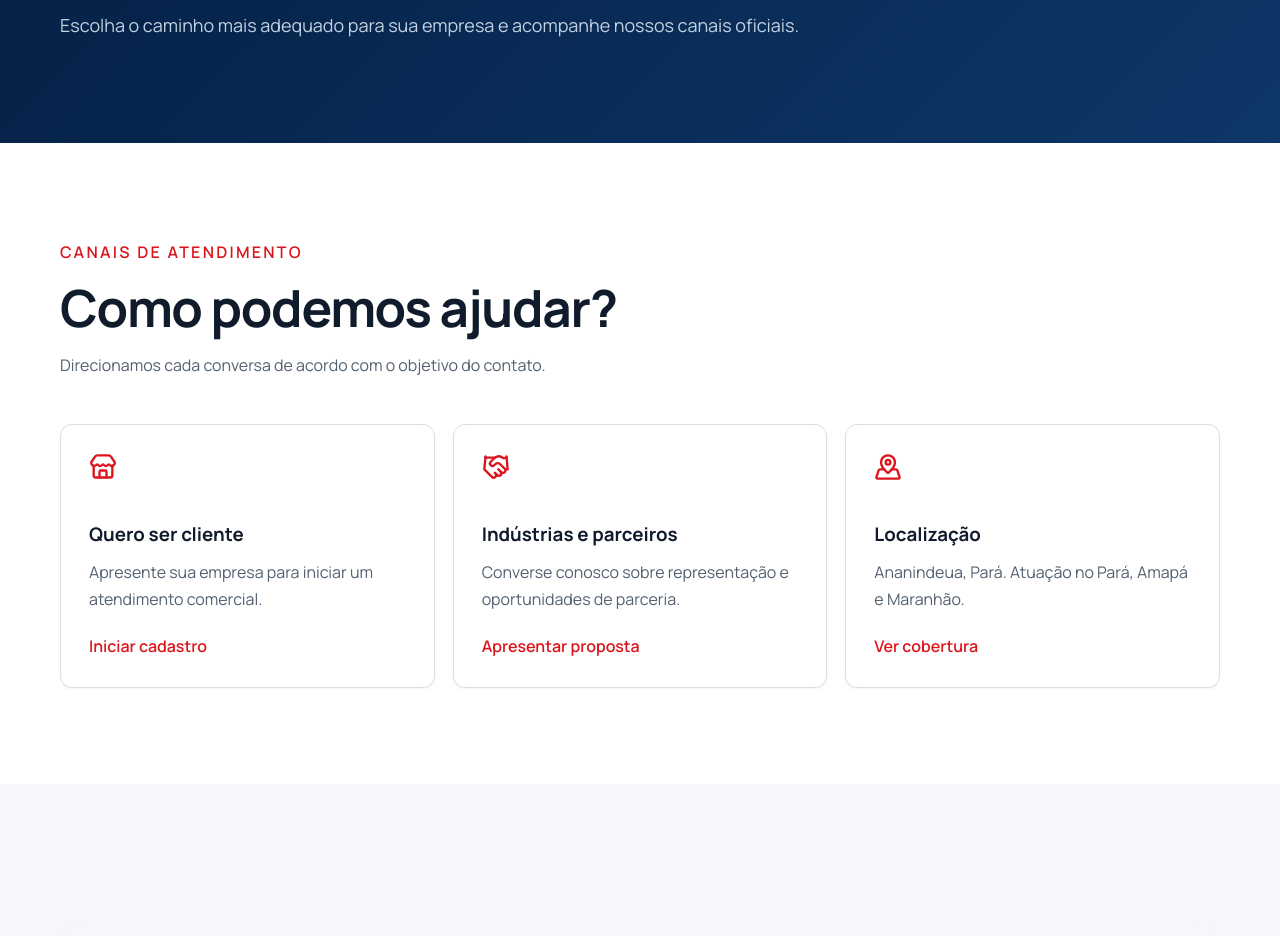
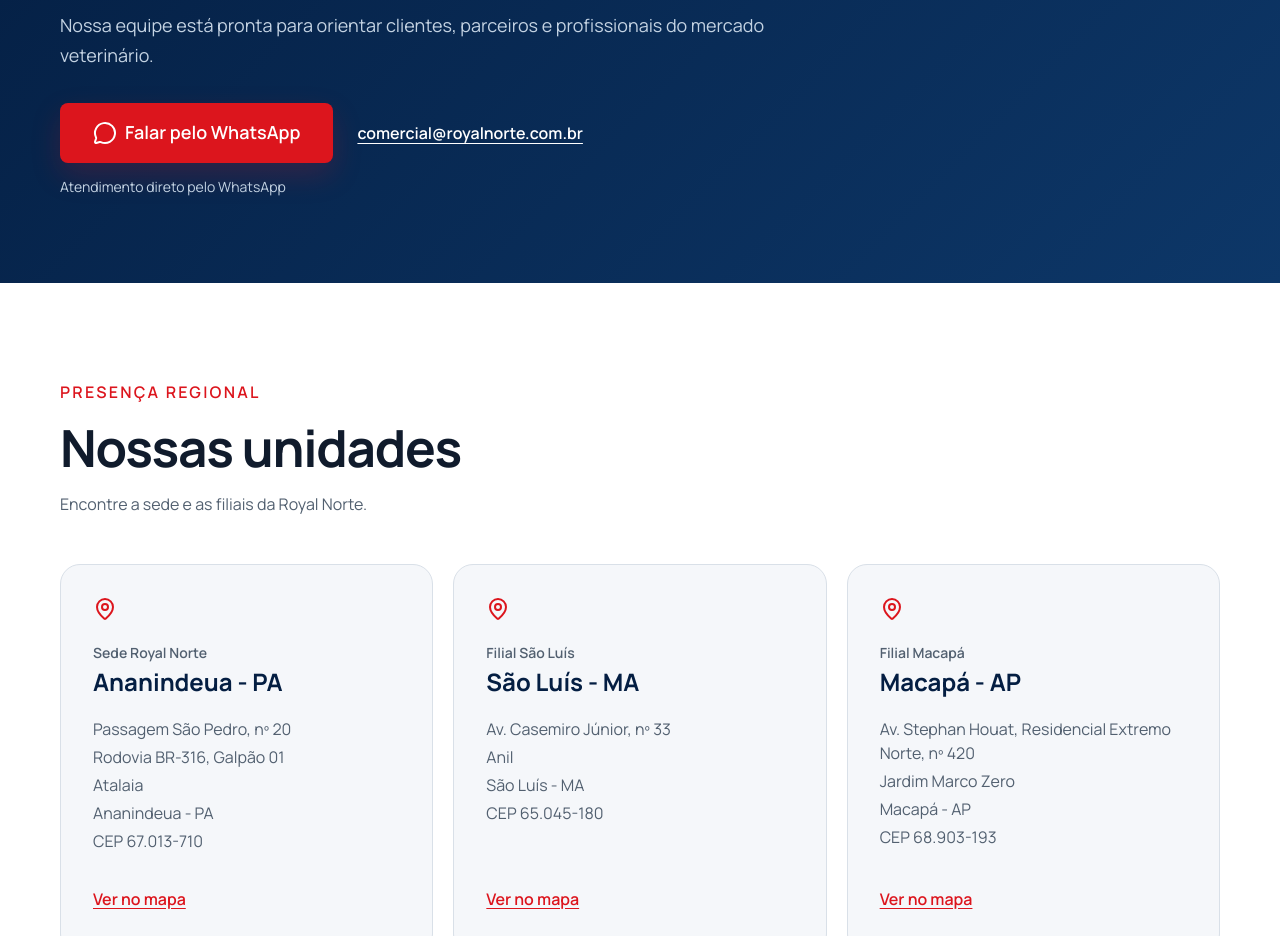
Before and after one commit to distribuidoraroyalnorte-beep/ecossitema, a React (Vite) app: page /contato in a window 1280 px wide. Shown: the part 236-1172 px from the top of the page. Built offline with nearby package versions, Linux system fonts and the light colour scheme.

Commit message:
feat: adiciona unidades e destaca contato por WhatsApp

```diff
--- a/src/components/Footer.tsx
+++ b/src/components/Footer.tsx
@@ -44,7 +44,14 @@
         <div>
           <h4>{footerContent.locationTitle}</h4>
           <span className="inline">
-            <MapPin size={16} /> {site.contact.address}
+            <MapPin size={16} /> Sede: {site.locations[0].city} - {site.locations[0].state}
+          </span>
+          <span>
+            Filiais:{' '}
+            {site.locations
+              .slice(1)
+              .map((location) => `${location.city} - ${location.state}`)
+              .join(' · ')}
           </span>
           <a
             className="inline"
@@ -57,7 +64,6 @@
           <a className="inline" href={`mailto:${site.contact.email}`}>
             <Mail size={16} /> {site.contact.email}
           </a>
-          <span>{footerContent.locationText}</span>
         </div>
       </div>
       <div className="container footer-bottom">
--- a/src/data/content.ts
+++ b/src/data/content.ts
@@ -523,37 +523,20 @@
 export const contactContent = {
   hero: {
     eyebrow: 'Contato',
-    title: 'Fale com a Royal Norte.',
-    text: 'Escolha o caminho mais adequado para sua empresa e acompanhe nossos canais oficiais.',
+    title: 'Fale com a Royal Norte',
+    text: 'Nossa equipe está pronta para orientar clientes, parceiros e profissionais do mercado veterinário.',
   } satisfies HeroContent,
-  channels: {
-    eyebrow: 'Canais de atendimento',
-    title: 'Como podemos ajudar?',
-    text: 'Direcionamos cada conversa de acordo com o objetivo do contato.',
+  whatsapp: {
+    label: 'Falar pelo WhatsApp',
+    ariaLabel: 'Falar com a Royal Norte pelo WhatsApp em uma nova aba',
+    message: 'Olá! Vim pelo site da Royal Norte e gostaria de falar com a equipe.',
+    note: 'Atendimento direto pelo WhatsApp',
+  },
+  units: {
+    eyebrow: 'Presença regional',
+    title: 'Nossas unidades',
+    text: 'Encontre a sede e as filiais da Royal Norte.',
   } satisfies SectionIntro,
-  cards: [
-    {
-      icon: 'store',
-      title: 'Quero ser cliente',
-      text: 'Apresente sua empresa para iniciar um atendimento comercial.',
-      to: '/seja-cliente',
-      label: 'Iniciar cadastro',
-    },
-    {
-      icon: 'handshake',
-      title: 'Indústrias e parceiros',
-      text: 'Converse conosco sobre representação e oportunidades de parceria.',
-      to: '/parceiros',
-      label: 'Apresentar proposta',
-    },
-    {
-      icon: 'map',
-      title: 'Localização',
-      text: `${site.contact.address}. Atuação no Pará, Amapá e Maranhão.`,
-      to: '/cobertura',
-      label: 'Ver cobertura',
-    },
-  ] satisfies (CardContent & { to: string; label: string })[],
   social: {
     title: 'Acompanhe a Royal Norte',
     text: 'Conteúdo, novidades das marcas e ações do mercado veterinário.',
--- a/src/data/site.ts
+++ b/src/data/site.ts
@@ -29,6 +29,48 @@
 
 const maranhaoBrands = ['MSD Saúde Animal', 'Alere', 'Hebron Vet', 'PethyGroup'] as const
 
+export type SiteLocation = {
+  name: string
+  label: 'Sede' | 'Filial'
+  city: string
+  state: string
+  address: string
+  complement?: string
+  district: string
+  zipCode: string
+}
+
+const locations: SiteLocation[] = [
+  {
+    name: 'Sede Royal Norte',
+    label: 'Sede',
+    city: 'Ananindeua',
+    state: 'PA',
+    address: 'Passagem São Pedro, nº 20',
+    complement: 'Rodovia BR-316, Galpão 01',
+    district: 'Atalaia',
+    zipCode: '67.013-710',
+  },
+  {
+    name: 'Filial São Luís',
+    label: 'Filial',
+    city: 'São Luís',
+    state: 'MA',
+    address: 'Av. Casemiro Júnior, nº 33',
+    district: 'Anil',
+    zipCode: '65.045-180',
+  },
+  {
+    name: 'Filial Macapá',
+    label: 'Filial',
+    city: 'Macapá',
+    state: 'AP',
+    address: 'Av. Stephan Houat, Residencial Extremo Norte, nº 420',
+    district: 'Jardim Marco Zero',
+    zipCode: '68.903-193',
+  },
+]
+
 export const site = {
   since: 2005,
   portalUrl: 'https://app.royalnortedistribuidora.com.br',
@@ -57,16 +99,11 @@
       brands: maranhaoBrands,
     },
   ],
-  locations: [
-    { city: 'Ananindeua', state: 'PA', label: 'Sede' },
-    { city: 'Marabá', state: 'PA', label: 'Unidade' },
-    { city: 'Macapá', state: 'AP', label: 'Unidade' },
-  ],
+  locations,
   contact: {
     phone: '+55 91 98247-2700',
     whatsapp: '5591982472700',
     email: 'comercial@royalnorte.com.br',
-    address: 'Ananindeua, Pará',
   },
   brands: paraBrands,
   segments: [
@@ -118,7 +155,6 @@
   navigationTitle: 'Navegação',
   institutionalTitle: 'Institucional',
   locationTitle: 'Localização',
-  locationText: 'Sede e unidades regionais',
   rights: 'Todos os direitos reservados.',
   privacyLabel: 'Política de Privacidade',
 } as const
--- a/src/pages/Contact.tsx
+++ b/src/pages/Contact.tsx
@@ -1,16 +1,76 @@
-import { Instagram, Linkedin } from 'lucide-react'
-import CardGrid from '../components/Cards'
-import Hero from '../components/Hero'
+import { Instagram, Linkedin, MapPin, MessageCircle } from 'lucide-react'
 import InstitutionalSection from '../components/InstitutionalSection'
 import { contactContent } from '../data/content'
 import { brand } from '../data/brand'
+import { site } from '../data/site'
+import type { SiteLocation } from '../data/site'
+
+function mapsUrl(location: SiteLocation) {
+  const address = [
+    location.address,
+    location.complement,
+    location.district,
+    `${location.city} - ${location.state}`,
+    `CEP ${location.zipCode}`,
+  ]
+    .filter(Boolean)
+    .join(', ')
+
+  return `https://www.google.com/maps/search/?api=1&query=${encodeURIComponent(address)}`
+}
 
 export default function Contact() {
+  const whatsappUrl = `https://wa.me/${site.contact.whatsapp}?${new URLSearchParams({ text: contactContent.whatsapp.message })}`
+
   return (
     <>
-      <Hero content={contactContent.hero} />
-      <InstitutionalSection intro={contactContent.channels}>
-        <CardGrid items={contactContent.cards} columns={3} />
+      <section className="page-hero contact-hero">
+        <div className="container">
+          <span className="eyebrow">{contactContent.hero.eyebrow}</span>
+          <h1>{contactContent.hero.title}</h1>
+          <p>{contactContent.hero.text}</p>
+          <div className="contact-actions">
+            <a
+              className="btn primary contact-whatsapp"
+              href={whatsappUrl}
+              target="_blank"
+              rel="noopener noreferrer"
+              aria-label={contactContent.whatsapp.ariaLabel}
+            >
+              <MessageCircle aria-hidden="true" size={24} />
+              {contactContent.whatsapp.label}
+            </a>
+            <a className="contact-email" href={`mailto:${site.contact.email}`}>
+              {site.contact.email}
+            </a>
+          </div>
+          <span className="contact-channel-note">{contactContent.whatsapp.note}</span>
+        </div>
+      </section>
+      <InstitutionalSection intro={contactContent.units}>
+        <div className="contact-units">
+          {site.locations.map((location) => (
+            <article className="contact-unit" key={`${location.city}-${location.state}`}>
+              <MapPin aria-hidden="true" size={24} />
+              <span className="contact-unit-label">{location.name}</span>
+              <h3>
+                {location.city} - {location.state}
+              </h3>
+              <address>
+                <span>{location.address}</span>
+                {location.complement && <span>{location.complement}</span>}
+                <span>{location.district}</span>
+                <span>
+                  {location.city} - {location.state}
+                </span>
+                <span>CEP {location.zipCode}</span>
+              </address>
+              <a href={mapsUrl(location)} target="_blank" rel="noopener noreferrer">
+                Ver no mapa
+              </a>
+            </article>
+          ))}
+        </div>
       </InstitutionalSection>
       <section className="section muted">
         <div className="container social-panel">
--- a/src/styles.css
+++ b/src/styles.css
@@ -592,6 +592,83 @@
   color: #c3d2e2;
   font-size: 18px;
   line-height: 1.7;
+}
+.contact-actions {
+  display: flex;
+  align-items: center;
+  flex-wrap: wrap;
+  gap: var(--space-6);
+  margin-top: var(--space-8);
+}
+.contact-whatsapp {
+  min-height: 60px;
+  padding-inline: var(--space-8);
+  font-size: 18px;
+}
+.contact-whatsapp svg {
+  flex: none;
+}
+.contact-email {
+  color: #fff;
+  font-weight: var(--font-weight-semibold);
+  text-decoration: underline;
+  text-underline-offset: 4px;
+  overflow-wrap: anywhere;
+}
+.contact-channel-note {
+  display: block;
+  margin-top: var(--space-3);
+  color: #c3d2e2;
+  font-size: 14px;
+}
+.contact-units {
+  display: grid;
+  grid-template-columns: repeat(3, minmax(0, 1fr));
+  gap: var(--space-5);
+}
+.contact-unit {
+  min-width: 0;
+  display: flex;
+  flex-direction: column;
+  align-items: flex-start;
+  padding: var(--space-8);
+  border: 1px solid var(--color-border);
+  border-radius: var(--radius-2xl);
+  background: var(--color-surface);
+}
+.contact-unit > svg {
+  color: var(--color-action);
+}
+.contact-unit-label {
+  margin-top: var(--space-5);
+  color: var(--color-text-muted);
+  font-size: 14px;
+  font-weight: var(--font-weight-semibold);
+}
+.contact-unit h3 {
+  margin: var(--space-1) 0 var(--space-5);
+  color: var(--color-primary);
+  font-size: 24px;
+  line-height: var(--line-height-heading);
+}
+.contact-unit address {
+  display: grid;
+  gap: var(--space-1);
+  margin-bottom: var(--space-6);
+  color: var(--color-text-muted);
+  font-style: normal;
+  line-height: 1.5;
+  overflow-wrap: anywhere;
+}
+.contact-unit a {
+  display: inline-flex;
+  align-items: center;
+  min-height: 44px;
+  margin-top: auto;
+  color: var(--color-action);
+  font-weight: var(--font-weight-semibold);
+  text-decoration: underline;
+  text-underline-offset: 3px;
 }
 .split {
   display: grid;
@@ -1201,6 +1278,9 @@
   max-height: 52px;
 }
 @media (max-width: 980px) {
+  .contact-units {
+    grid-template-columns: repeat(2, minmax(0, 1fr));
+  }
   .main-nav {
     position: absolute;
     top: var(--header-height);
@@ -1302,6 +1382,20 @@
   }
 }
 @media (max-width: 640px) {
+  .contact-actions {
+    align-items: stretch;
+    flex-direction: column;
+  }
+  .contact-whatsapp {
+    width: 100%;
+  }
+  .contact-email {
+    align-self: center;
+    text-align: center;
+  }
+  .contact-units {
+    grid-template-columns: 1fr;
+  }
   .container {
     width: min(100% - 28px, 1160px);
   }
```
